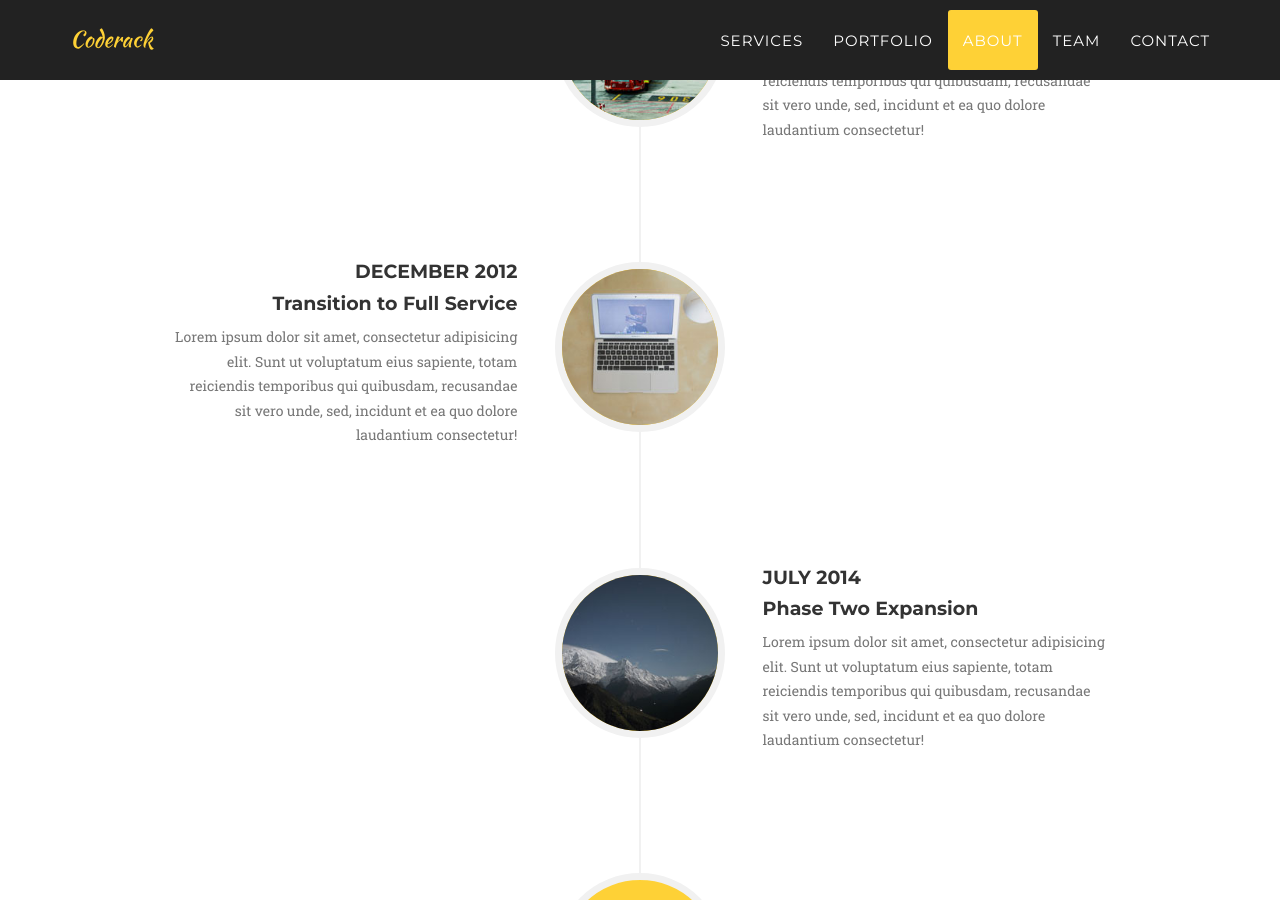
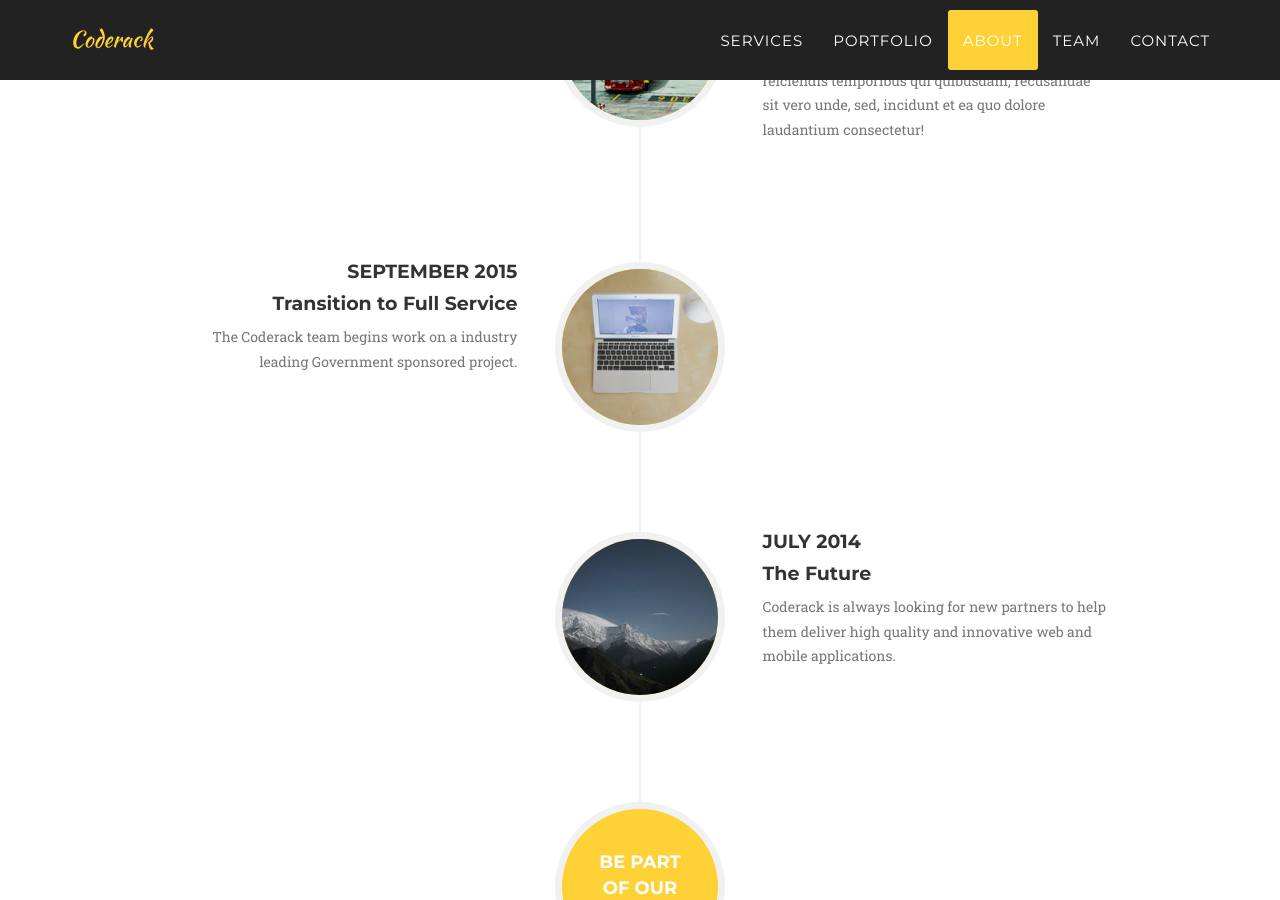
Before and after one commit to coderack/coderack.github.io, a Jekyll site: the page built from index.html, in a window 1280 px wide and 900 px high, scrolled down 3344 px. Built offline with Jekyll 4.4.1, drawn with Linux system fonts in a browser that asks for light colours; some web fonts are replaced.

Commit message:
Updated Timeline

```diff
--- a/_includes/about.html
+++ b/_includes/about.html
@@ -44,11 +44,11 @@
                             </div>
                             <div class="timeline-panel">
                                 <div class="timeline-heading">
-                                    <h4>December 2012</h4>
+                                    <h4>September 2015</h4>
                                     <h4 class="subheading">Transition to Full Service</h4>
                                 </div>
                                 <div class="timeline-body">
-                                    <p class="text-muted">Lorem ipsum dolor sit amet, consectetur adipisicing elit. Sunt ut voluptatum eius sapiente, totam reiciendis temporibus qui quibusdam, recusandae sit vero unde, sed, incidunt et ea quo dolore laudantium consectetur!</p>
+                                    <p class="text-muted">The Coderack team begins work on a industry leading Government sponsored project. </p>
                                 </div>
                             </div>
                         </li>
@@ -59,10 +59,10 @@
                             <div class="timeline-panel">
                                 <div class="timeline-heading">
                                     <h4>July 2014</h4>
-                                    <h4 class="subheading">Phase Two Expansion</h4>
+                                    <h4 class="subheading">The Future</h4>
                                 </div>
                                 <div class="timeline-body">
-                                    <p class="text-muted">Lorem ipsum dolor sit amet, consectetur adipisicing elit. Sunt ut voluptatum eius sapiente, totam reiciendis temporibus qui quibusdam, recusandae sit vero unde, sed, incidunt et ea quo dolore laudantium consectetur!</p>
+                                    <p class="text-muted">Coderack is always looking for new partners to help them deliver high quality and innovative web and mobile applications.</p>
                                 </div>
                             </div>
                         </li>
```
